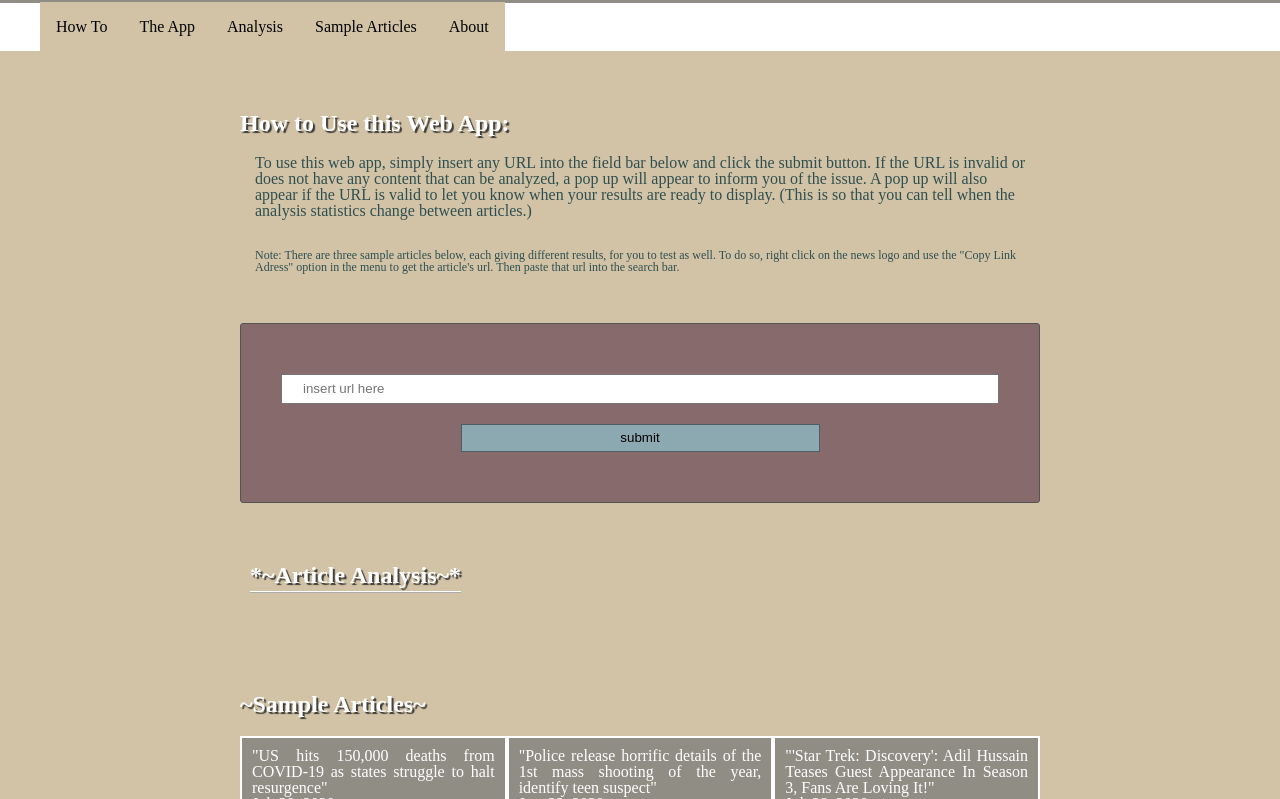
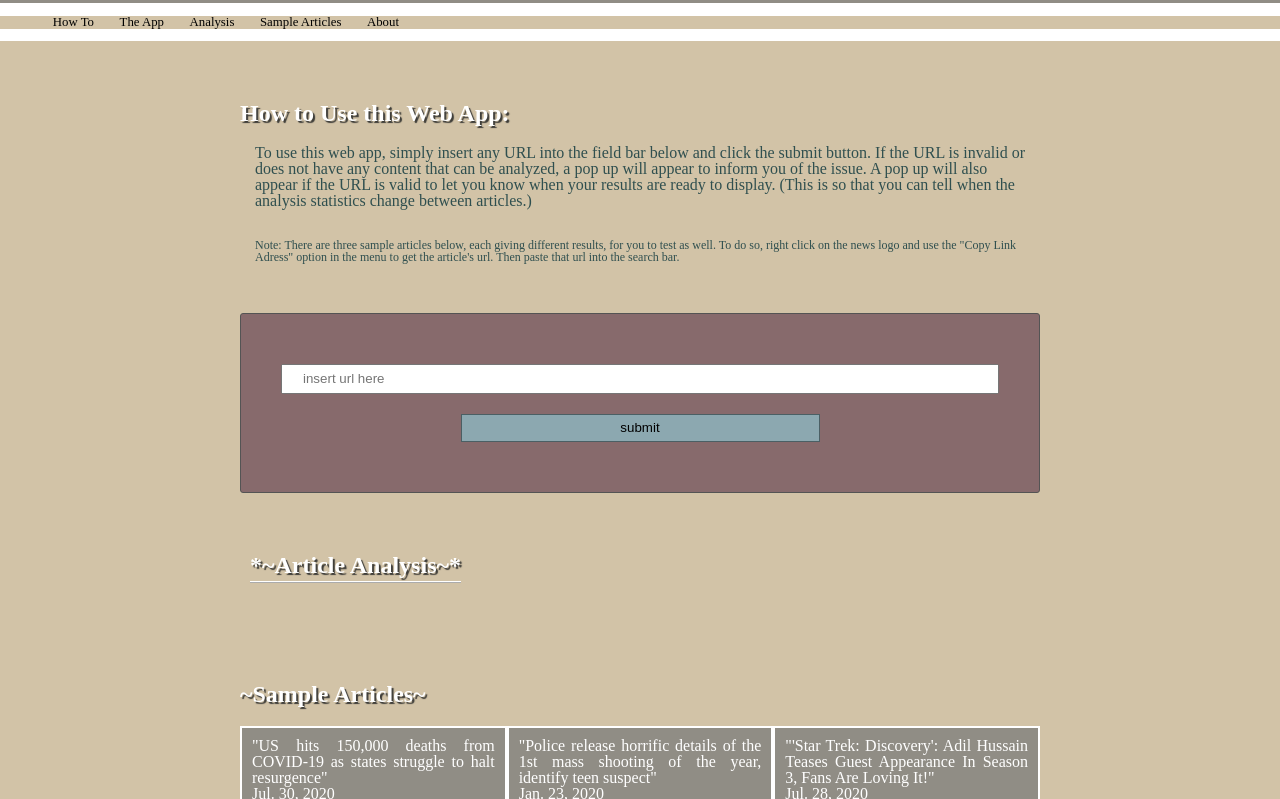
Before and after one commit to jhersheyy/heroku_newseval, a website built with webpack: page src/client/views/index.html in a window 1280 px wide. Shown: the part 65-864 px from the top of the page. Built offline with nearby package versions, Linux system fonts and the light colour scheme.

Commit message:
edit navbar styling

```diff
--- a/src/client/styles/header.scss
+++ b/src/client/styles/header.scss
@@ -11,21 +11,21 @@ header {
 
 #navbar__list {
     width:100%;
+    background-color: $maincolor;
+    position: sticky;
+    display: block;
+    font-size: 0.8em;
 }
 
 .navbar__menu .menu__link {
     width:100%;
-    background-color: $maincolor;
-    display: block;
+    font-size: 0.8em;
     justify-content: space-evenly;
     // border: white 3px solid;
     margin-top:20px;
     padding: 1em;
-    // font-weight: bold;
-    font-size: 0.8em;
     text-decoration: none;
     color: #000;
-    position: sticky;
 }
 @media (min-width: 425px){
     .navbar__menu .menu__link {
```
